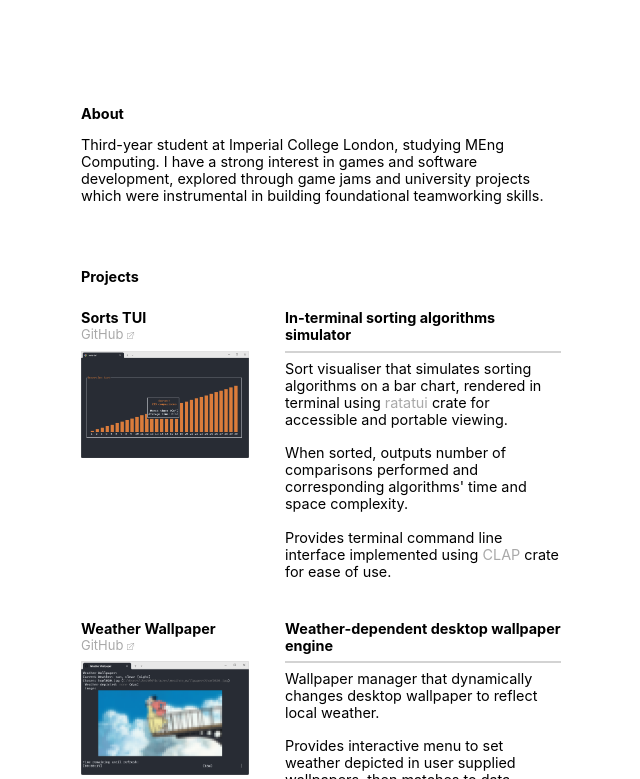
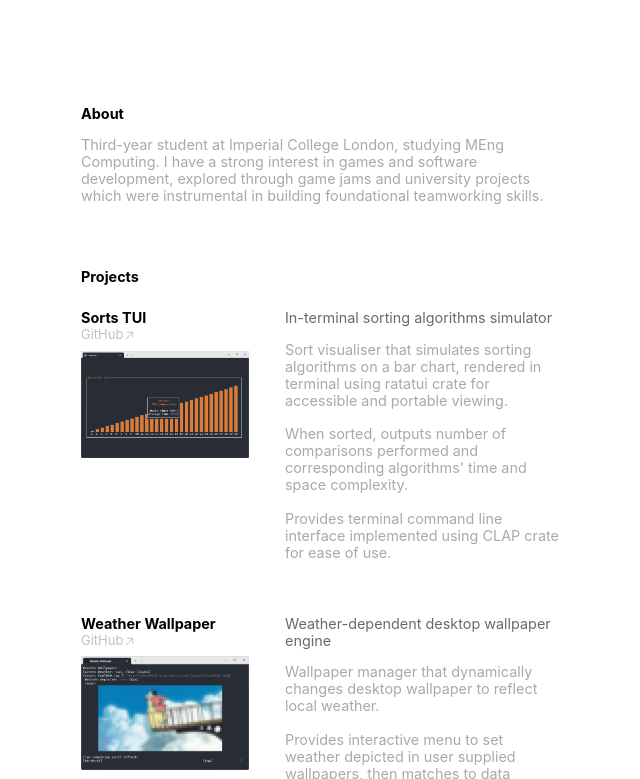
Before and after one commit to josh-ja-walker/portfolio, a React app: page / in a window 1280 px wide. Shown: the part 215-994 px from the top of the page, without its empty margins (319-959 px from the left). Built offline with nearby package versions, Linux system fonts and the light colour scheme.

Commit message:
Added color css variables for header, subtitles, etc.

```diff
--- a/src/components/Component.css
+++ b/src/components/Component.css
@@ -1,8 +1,3 @@
-/* Links */
-.Link {
-    color: darkgray;
-}
-
 /* Profile photo */
 img.profile {
     aspect-ratio: 1;
--- a/src/components/Project/Project.css
+++ b/src/components/Project/Project.css
@@ -7,20 +7,15 @@
 }
 
 /* Left column of project */
-.project.left {
+.project .left {
     flex-shrink: 0;
 
     width: 35%;
-
-    margin: 0;
     margin-right: 7.5%;
 }
 
-.project > header {
-    color: black;
-    /* color: darkgray; */
+.project .left > header {
     font-weight: bold;
-    margin-top: 0;
 }
 
 
@@ -36,21 +31,17 @@
 
 
 /* Project links */
-.project .links .link {
-    color: darkgray;
+.project .link {
+    color: var(--sub-color);
     font-size: small;
+}
+
+.project .link > .icon {
+    vertical-align: text-bottom;
 }
 
 
 /* Right column of project */
-.project .subtitle {
-    font-weight: bold;
-}
-
-.project .description > p {
-    margin: 0;
-}
-
 .project .description > p > hr {
     visibility: hidden;
 }
--- a/src/components/Project/Project.js
+++ b/src/components/Project/Project.js
@@ -1,5 +1,5 @@
 import * as all_projects from './ProjectData';
-import { TfiNewWindow } from 'react-icons/tfi';
+import { PiArrowUpRight } from "react-icons/pi";
 
 import './Project.css'
 import '../../index.css'
@@ -25,7 +25,10 @@ export default function ProjectSection() {
 
 function ProjectLink(link) {
     return (
-        <div className='link'>{link} <TfiNewWindow size={8}/></div>
+        <div className='link'>
+            {link}
+            <PiArrowUpRight className='icon'/>
+        </div>
     );
 }
 
@@ -44,7 +47,7 @@ export function Project({title, links, image, subtitle, desc}) {
     return (
         <li>
             <div className='project row'>
-                <div className='project left'>
+                <div className='left'>
                     <header>{title}</header>
                     <div className='links'>{linkItems}</div>
                     <ProjectImage src={image} alt={'TODO'}/>
@@ -52,7 +55,6 @@ export function Project({title, links, image, subtitle, desc}) {
 
                 <div>
                     <div className='subtitle'>{subtitle}</div>
-                    <hr color='lightgray'></hr>
                     <div className='description'>{desc}</div>
                 </div>
             </div>
--- a/src/index.css
+++ b/src/index.css
@@ -17,6 +17,13 @@ code {
   monospace;
 }
 
+:root {
+  --header-color: black;
+  --subtitle-color: dimgray;
+  --main-color: darkgray;
+  --sub-color: silver;
+}
+
 
 /* Sections */
 .section {
@@ -26,6 +33,18 @@ code {
 .section > header {
   font-weight: bold;
   text-align: left;
+}
+
+header {
+  color: var(--header-color);
+}
+
+.subtitle {
+  color: var(--subtitle-color);
+}
+
+p {
+  color: var(--main-color);
 }
 
 
@@ -58,7 +77,6 @@ code {
 a {
   text-decoration: none;
   color: inherit;
-  background-color: transparent;
 }
 
 a:hover {
```
